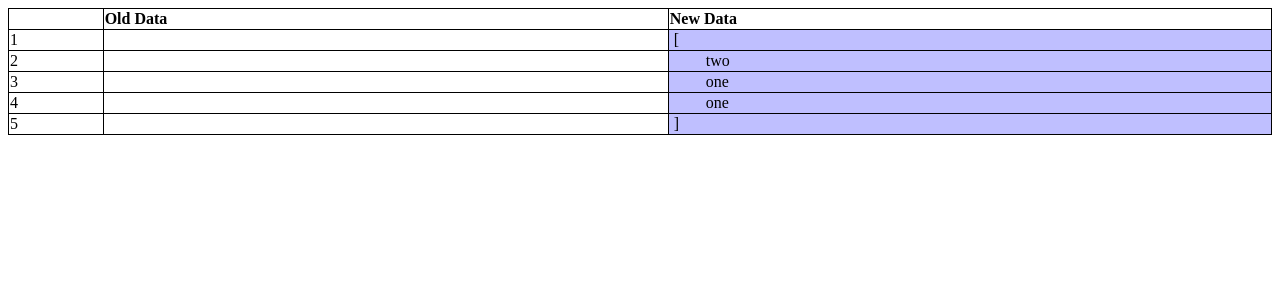
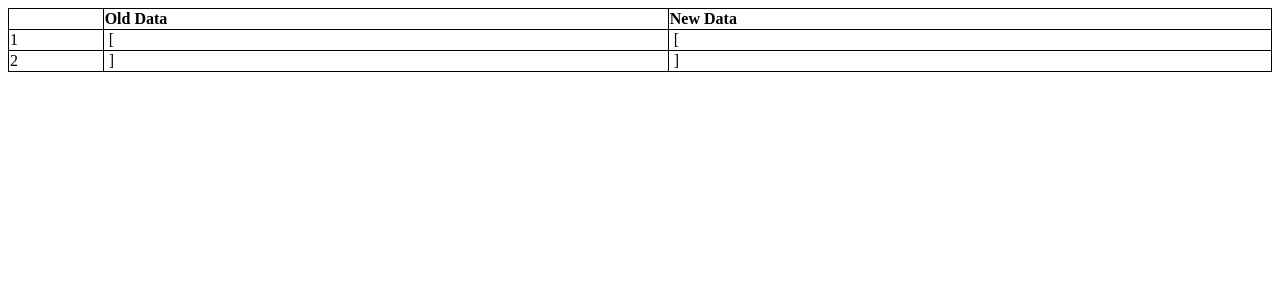
Before and after one commit to pranshugupta/ReactJs-JsonDiff, a React (Create React App) app: page / in a window 1280 px wide. Shown: the top 300 px of the page. Built offline with nearby package versions, Linux system fonts and the light colour scheme.

Commit message:
2 files modified

```diff
--- a/src/App.js
+++ b/src/App.js
@@ -2,7 +2,7 @@ import React from 'react';
 import './style.css';
 import JsonDiff from './jsonDiff/JsonDiff';
 export default function App() {
-  const leftArray = null;
+  const leftArray = [];
   const rightArray = ['two', 'one', 'one'];
   const leftObject = {
     strings: 'John',
--- a/src/jsonDiff/JsonDiff.js
+++ b/src/jsonDiff/JsonDiff.js
@@ -146,25 +146,22 @@ function compareArray(tableRows, parentKey, leftArr, rightArr, level) {
   )
     return;
   else if (leftArr === null || leftArr === undefined)
-  parseArray(tableRows, parentKey, rightArr, 'rightCol', 'added', level);
+    parseArray(tableRows, parentKey, rightArr, 'rightCol', 'added', level);
   else if (rightArr === null || rightArr === undefined)
-  parseArray(tableRows, parentKey, leftArr, 'leftCol', 'removed', level);
+    parseArray(tableRows, parentKey, leftArr, 'leftCol', 'removed', level);
   else {
-    const objClassName = 'test';
-    const openRow = { level: level, key: parentKey };
-    if (leftData) {
-      leftData.sort();
-      openRow.leftCol = { className: objClassName, data: '[' };
-    }
-    if (rightData) {
-      rightData.sort();
-      openRow.rightCol = { className: objClassName, data: '[' };
-    }
+    const openRow = {
+      level: level,
+      key: parentKey,
+      leftCol: { data: '[' },
+      rightCol: { data: '[' },
+    };
     tableRows.push(openRow);
+
+    leftArr.sort();
+    rightArr.sort();
     const childLevel = level + 1;
-
-    const allSortedArray = leftData.concat(rightData);
-    allSortedArray.forEach((item) => {
+    leftArr.forEach((item) => {
       if (
         leftData &&
         leftData.includes(item) &&
@@ -211,9 +208,12 @@ function compareArray(tableRows, parentKey, leftArr, rightArr, level) {
       }
     });
 
-    const closeRow = { level: level };
-    if (leftData) closeRow.leftCol = { className: objClassName, data: ']' };
-    if (rightData) closeRow.rightCol = { className: objClassName, data: ']' };
+    const closeRow = {
+      level: level,
+      key: parentKey,
+      leftCol: { data: ']' },
+      rightCol: { data: ']' },
+    };
     tableRows.push(closeRow);
   }
 }
```
